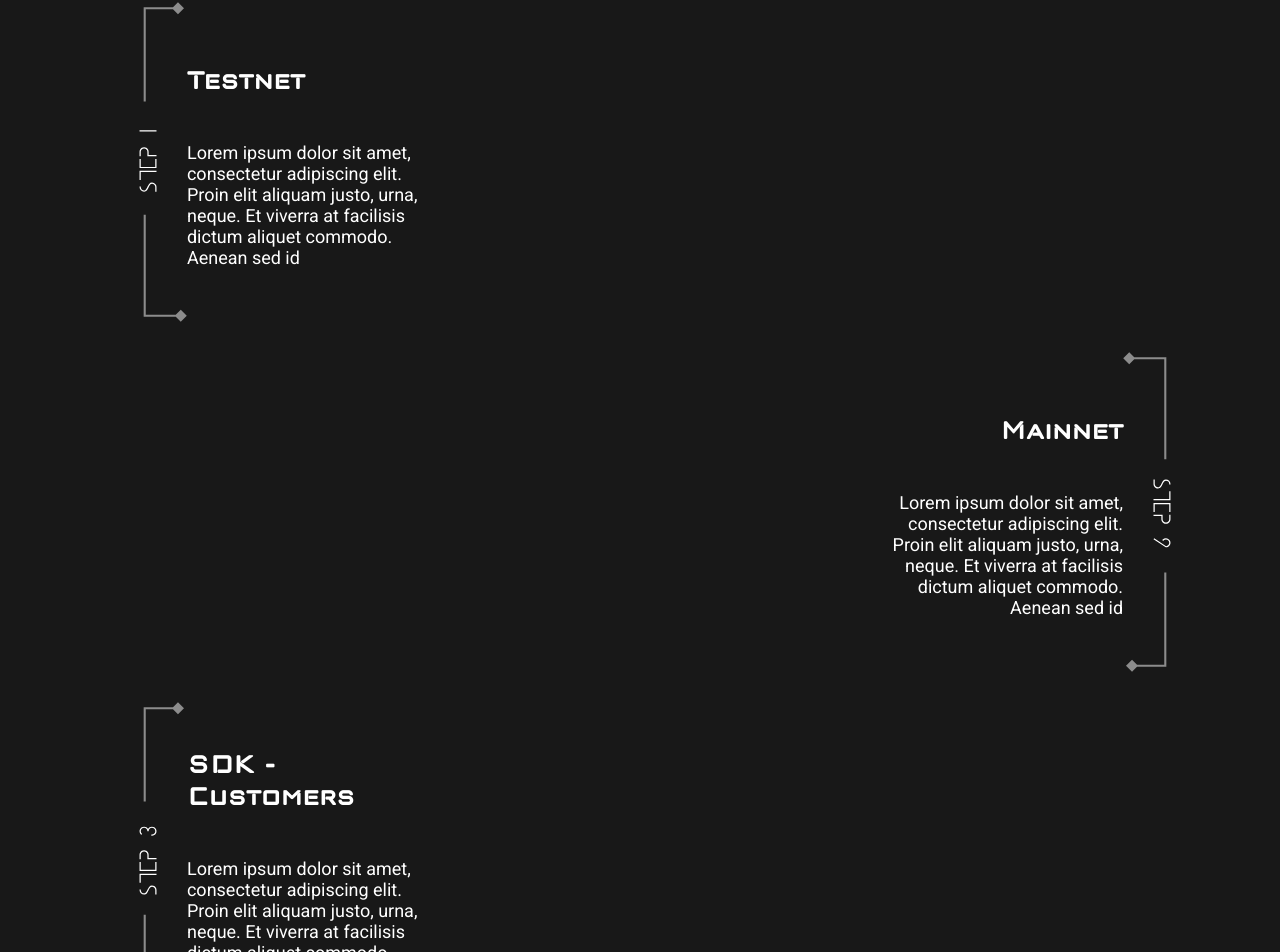
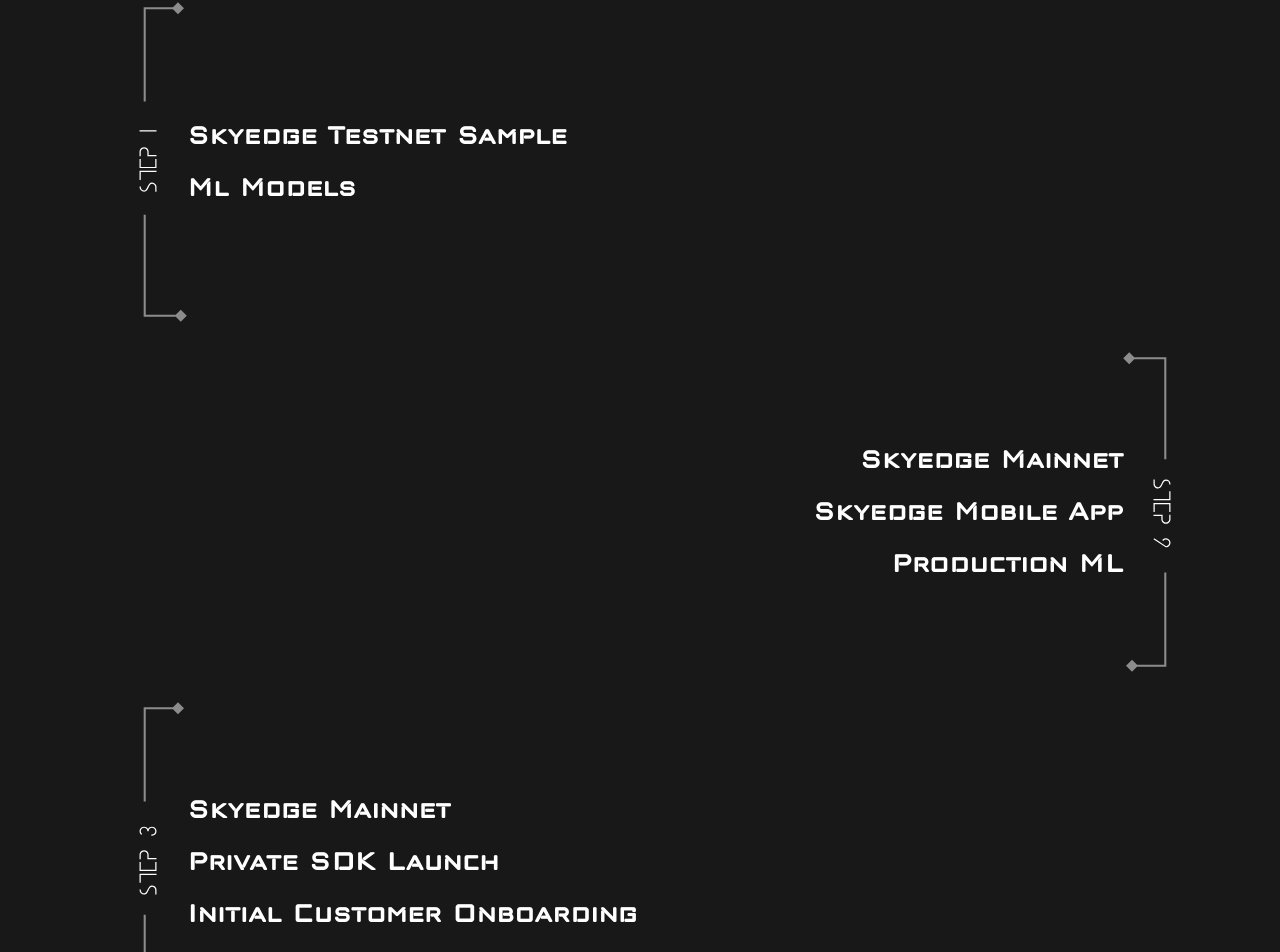
Before and after one commit to SkyEdge-io/skyedge-website, a React (Create React App) app: page / in a window 1280 px wide. Shown: the part 3429-4381 px from the top of the page. Built offline with nearby package versions, Linux system fonts and the light colour scheme; a web font is replaced by a local one.

Commit message:
updated roadmap

```diff
--- a/src/components/Roadmap/Roadmap.css
+++ b/src/components/Roadmap/Roadmap.css
@@ -12,6 +12,7 @@
 }
 
 .roadmap-container {
+  width: 100%;
   display: flex;
   flex-direction: column;
   padding: 20px 60px;
@@ -28,7 +29,6 @@
 .roadmap-step {
   display: flex;
   justify-content: flex-start;
-  max-width: 75%;
 }
 
 .roadmap-step-image {
@@ -39,12 +39,12 @@
   display: flex;
   flex-direction: column;
   justify-content: center;
-  max-width: 30%;
 }
 
 .roadmap-step-hero h2 {
   font-family: neolatina;
   font-size: calc(0.60rem + 1vmin);
+  margin: 10px 0;
 }
 
 .roadmap-step-hero p {
--- a/src/components/Roadmap/Roadmap.js
+++ b/src/components/Roadmap/Roadmap.js
@@ -19,8 +19,8 @@ const Roadmap = () => {
           <div className="roadmap-step">
             <img src={step1} className="roadmap-step-image" />
             <div className="roadmap-step-hero">
-              <h2>Testnet</h2>
-              <p>Lorem ipsum dolor sit amet, consectetur adipiscing elit. Proin elit aliquam justo, urna, neque. Et viverra at facilisis dictum aliquet commodo. Aenean sed id</p>
+              <h2>Skyedge Testnet Sample</h2>
+              <h2>Ml Models</h2>
             </div>
           </div>
         </div>
@@ -28,8 +28,10 @@ const Roadmap = () => {
           <div className="roadmap-step" style={{flexDirection: 'row-reverse'}}>
             <img src={step2} className="roadmap-step-image" />
             <div className="roadmap-step-hero">
-              <h2 style={{textAlign: 'right'}}>Mainnet</h2>
-              <p style={{textAlign: 'right'}} >Lorem ipsum dolor sit amet, consectetur adipiscing elit. Proin elit aliquam justo, urna, neque. Et viverra at facilisis dictum aliquet commodo. Aenean sed id</p>
+              <h2 style={{textAlign: 'right'}}>Skyedge Mainnet</h2>
+              <h2 style={{textAlign: 'right'}}>Skyedge Mobile App</h2>
+              <h2 style={{textAlign: 'right'}}>Production ML</h2>
+              {/*<p style={{textAlign: 'right'}} >Lorem ipsum dolor sit amet, consectetur adipiscing elit. Proin elit aliquam justo, urna, neque. Et viverra at facilisis dictum aliquet commodo. Aenean sed id</p>*/}
             </div>
           </div>
         </div>
@@ -37,8 +39,9 @@ const Roadmap = () => {
           <div className="roadmap-step">
             <img src={step3} className="roadmap-step-image" />
             <div className="roadmap-step-hero">
-              <h2>SDK - Customers</h2>
-              <p>Lorem ipsum dolor sit amet, consectetur adipiscing elit. Proin elit aliquam justo, urna, neque. Et viverra at facilisis dictum aliquet commodo. Aenean sed id</p>
+              <h2>Skyedge Mainnet</h2>
+              <h2>Private SDK Launch</h2>
+              <h2>Initial Customer Onboarding</h2>
             </div>
           </div>
         </div>
@@ -46,8 +49,9 @@ const Roadmap = () => {
           <div className="roadmap-step" style={{flexDirection: 'row-reverse'}}>
             <img src={step4} className="roadmap-step-image" />
             <div className="roadmap-step-hero">
+              <h2 style={{textAlign: 'right'}}>Skyedge Mainnet</h2>
               <h2 style={{textAlign: 'right'}}>Public Launch</h2>
-              <p style={{textAlign: 'right'}} >Lorem ipsum dolor sit amet, consectetur adipiscing elit. Proin elit aliquam justo, urna, neque. Et viverra at facilisis dictum aliquet commodo. Aenean sed id</p>
+              <h2 style={{textAlign: 'right'}}>Open SDK</h2>
             </div>
           </div>
         </div>
```
